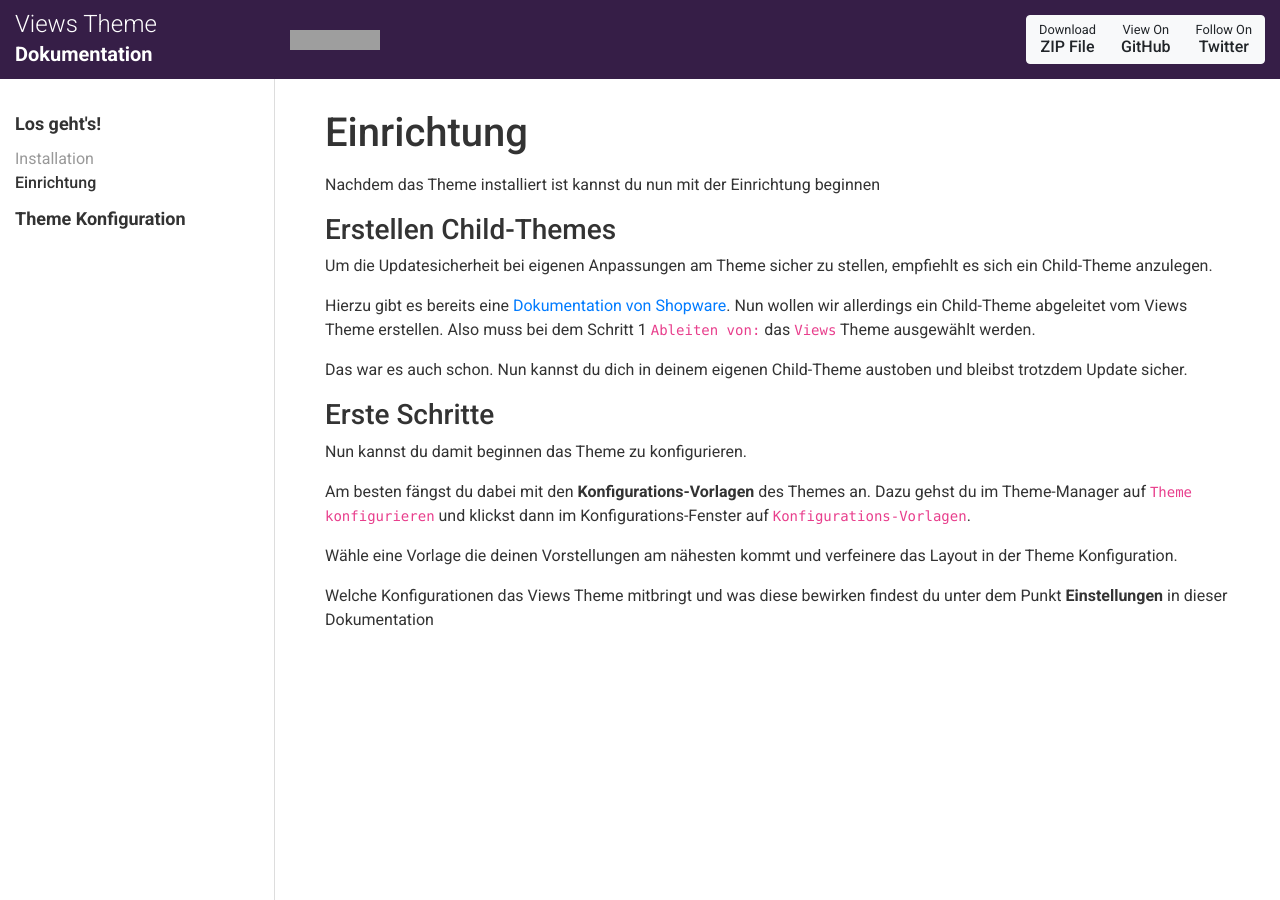
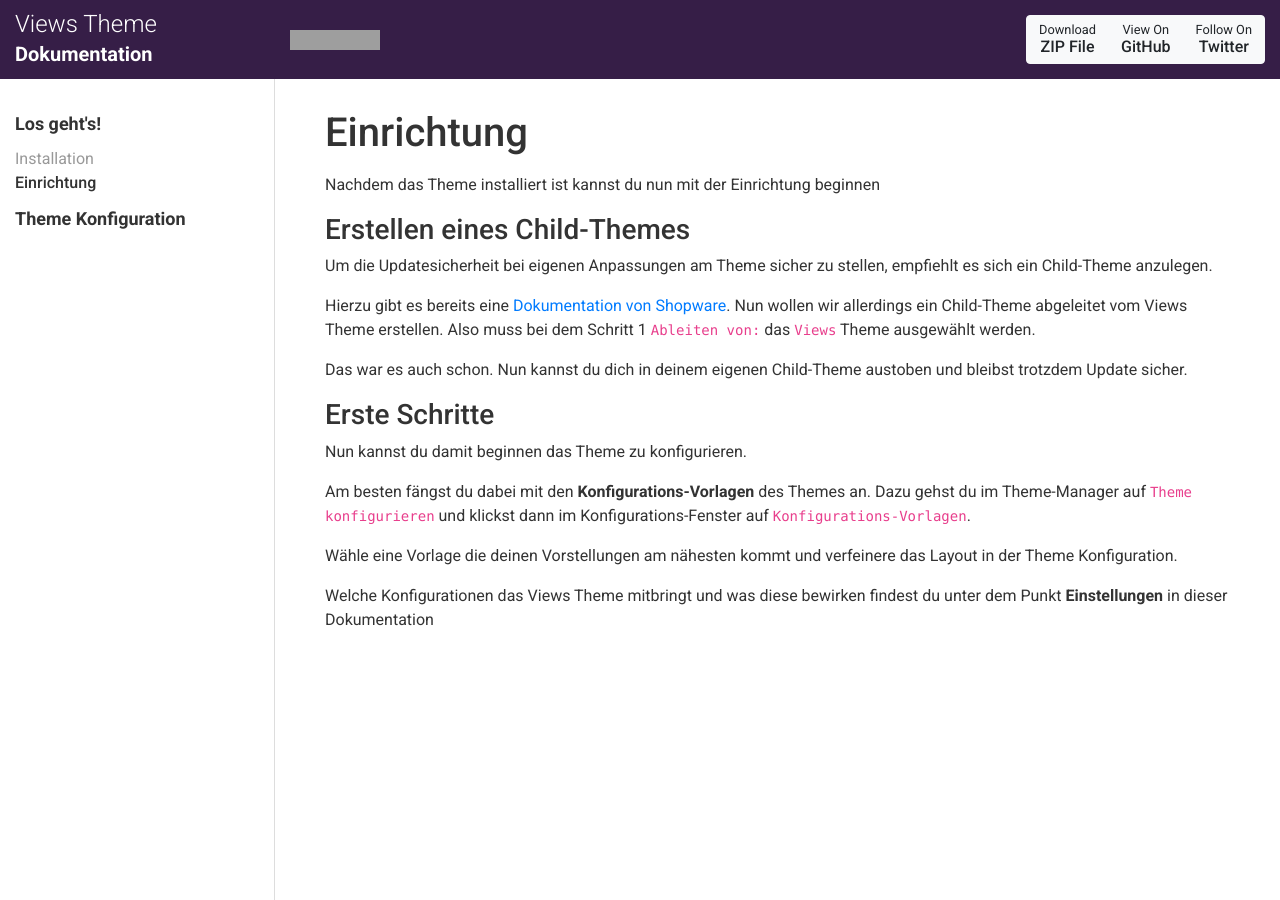
Before and after one commit to Blur-Creative/theme-views, a Jekyll site: the page built from de/los-gehts/einrichtung.md, in a window 1280 px wide. Built offline with Jekyll 4.4.1, drawn with Linux system fonts in a browser that asks for light colours; nearby versions of some CDN libraries; grey boxes are pictures that could not be loaded.

Commit message:
update einrichtung.md

```diff
--- a/de/los-gehts/einrichtung.md
+++ b/de/los-gehts/einrichtung.md
@@ -5,7 +5,7 @@ title: Einrichtung
 
 Nachdem das Theme installiert ist kannst du nun mit der Einrichtung beginnen
 
-### Erstellen Child-Themes
+### Erstellen eines Child-Themes
 
 Um die Updatesicherheit bei eigenen Anpassungen am Theme sicher zu stellen, empfiehlt es sich ein Child-Theme anzulegen.
 
```
